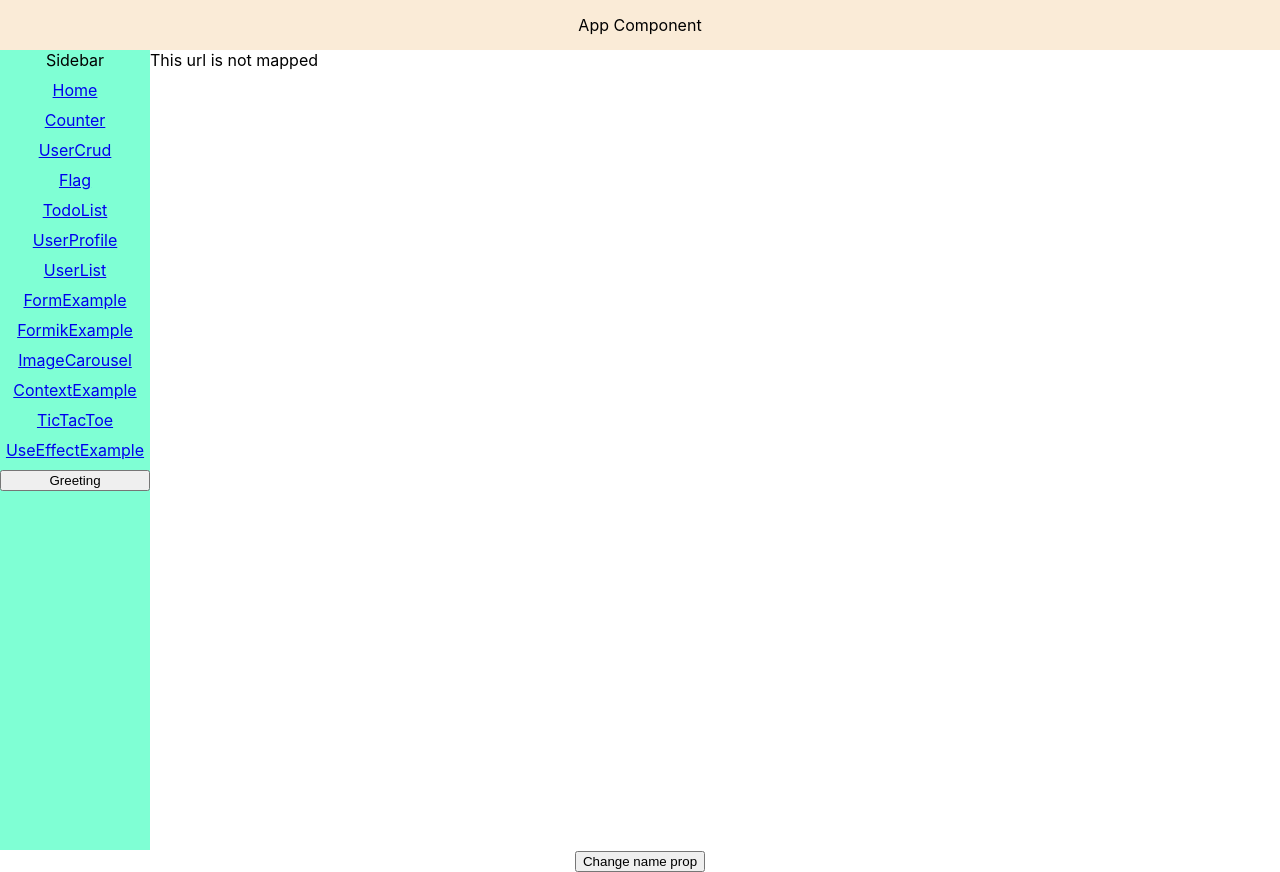
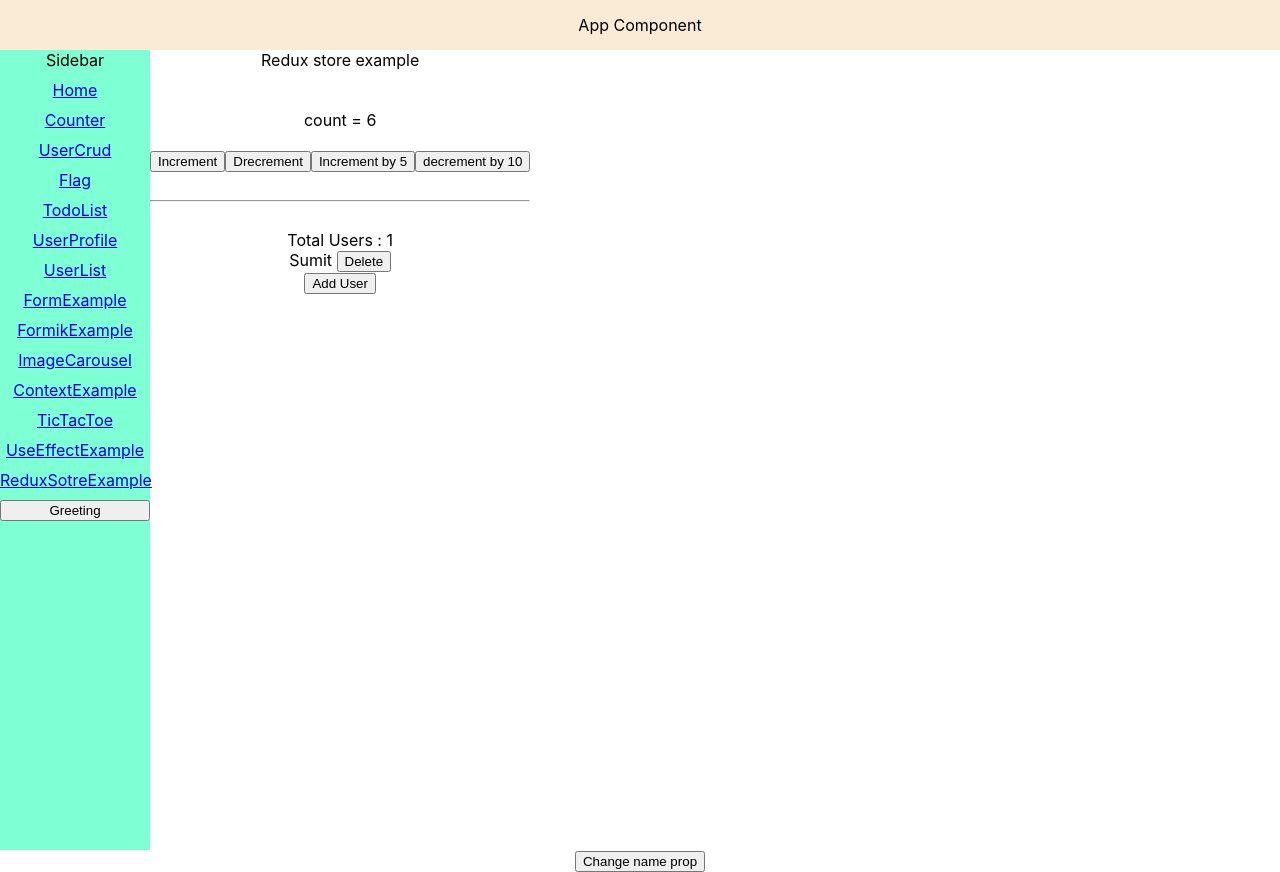
Before and after one commit to SumitDongare/react-practice, a React (Create React App) app: page /redux-example in a window 1280 px wide. Built offline with nearby package versions, Linux system fonts and the light colour scheme.

Commit message:
Redux-store is done with screenshot

```diff
--- a/package.json
+++ b/package.json
@@ -3,12 +3,14 @@
   "version": "0.1.0",
   "private": true,
   "dependencies": {
+    "@reduxjs/toolkit": "^2.2.7",
     "@testing-library/jest-dom": "^5.17.0",
     "@testing-library/react": "^13.4.0",
     "@testing-library/user-event": "^13.5.0",
     "formik": "^2.4.6",
     "react": "^18.3.1",
     "react-dom": "^18.3.1",
+    "react-redux": "^9.1.2",
     "react-router-dom": "^6.26.0",
     "react-scripts": "5.0.1",
     "web-vitals": "^2.1.4"
--- a/src/App.js
+++ b/src/App.js
@@ -15,6 +15,7 @@
 import UserCrudWrapper from './UserCrud/UserCrudWrapper';
 import TicTacToe from './TicTacToe/TicTacToe';
 import { Link, Route, Routes, useNavigate } from 'react-router-dom';
+import ReduxStoreExample from './Redux-Store/ReduxStoreExample';
 
 
 function App() {
@@ -45,6 +46,7 @@
           <Link to={'/context-example'}>ContextExample</Link>
           <Link to={'/tictactoe'}>TicTacToe</Link>
           <Link to={'/use-effect'}>UseEffectExample</Link>
+          <Link to={'/redux-example'}>ReduxSotreExample</Link>
           {/* <Link to={'/greeting-path'}>Greeting</Link> */}
           <button onClick={()=>{
              navigate("/greeting-path")
@@ -68,6 +70,7 @@
             <Route path='/context-example' element={<ContextExample></ContextExample>}></Route>
             <Route path='/tictactoe' element={<TicTacToe></TicTacToe>}></Route>
             <Route path='/use-effect' element={<UseEffectExample name={name}></UseEffectExample>}></Route>
+            <Route path='/redux-example' element={<ReduxStoreExample></ReduxStoreExample>}></Route>
 
             <Route path='*' element={<div>This url is not mapped</div>}></Route>
 
--- /dev/null
+++ b/src/Redux-Store/ReduxStoreExample.js
@@ -0,0 +1,80 @@
+import React from 'react'
+import { Provider, useDispatch, useSelector } from 'react-redux'
+import { store } from './store'
+import { decrement, decrementByAmount, increment, incrementByAmount } from './counterSlice'
+import { addUser, deleteUser } from './usersSlice'
+
+export default function ReduxStoreExample() {
+
+
+  return ( <Provider store={store}>
+    <div>
+      Redux store example
+    </div>
+
+    <ReduxCounterExample></ReduxCounterExample>
+    <br></br>
+    <hr></hr>
+    <br></br>
+    <ReduxUsersExample></ReduxUsersExample>
+
+  </Provider>
+  )
+}
+
+
+function ReduxCounterExample(){
+  const count = useSelector((state) => state.counter.count)
+  const dispatch = useDispatch()
+
+  return <div>
+    <br></br>
+    <br></br>
+     count = {count}
+     <br></br>
+     <br></br>
+     <button onClick={()=>{
+      dispatch(increment())
+     }}>Increment</button>
+
+     <button onClick={()=>{
+      dispatch(decrement())
+     }}>Drecrement</button>
+
+<button onClick={()=>{
+      dispatch(incrementByAmount(5))
+     }}>Increment by 5</button>
+
+<button onClick={()=>{
+      dispatch(decrementByAmount(10))
+     }}>decrement by 10</button>
+
+  </div>
+}
+
+function ReduxUsersExample(){
+  const users = useSelector((state) => state.users)
+  const dispatch = useDispatch()
+
+  const handleDelete = (userId)=>{
+    dispatch(deleteUser(userId))
+  }
+
+  return <div>
+    Total Users : {users.length}
+    {
+      users.map((user)=>{
+        return <div key={user.id}>{user.name} <button onClick={() => handleDelete(user.id)}>Delete</button> </div>
+      })
+    }
+
+    <button onClick={()=>{
+        dispatch(addUser({
+          id: users.length+1,
+          name : "Pranay" + users.length
+        }))
+    }}>Add User</button>
+
+
+  </div>
+}
--- /dev/null
+++ b/src/Redux-Store/counterSlice.js
@@ -0,0 +1,45 @@
+import { createSlice } from "@reduxjs/toolkit";
+
+const initialState = {
+
+    count : 6 ,
+
+}
+
+export const counterSlice = createSlice({
+    name : 'counter',
+    initialState,
+    reducers : {
+        increment : (state) => {
+            // Redux Toolkit allows us to write "mutating" logic in reducers. It
+            // doesn't actually mutate the state because it uses the Immer library,
+            // which detects changes to a "draft state" and produces a brand new
+            // immutable state based off those changes
+
+            state.count += 1
+
+        },
+        decrement : (state) => {
+            state.count -=1
+        },
+
+        incrementByAmount : (state, action) =>{
+            console.log(action)
+            state.count += action.payload
+
+        },
+
+        decrementByAmount : (state, action) =>{
+            console.log(action)
+            state.count -= action.payload
+
+        },
+
+    },
+
+})
+
+// Action creators are generated for each case reducer function
+export const { increment, decrement, incrementByAmount, decrementByAmount } = counterSlice.actions
+
+export default counterSlice.reducer
--- /dev/null
+++ b/src/Redux-Store/store.js
@@ -0,0 +1,11 @@
+import { configureStore } from "@reduxjs/toolkit";
+import counterReducer from "./counterSlice";
+import usersReducer from "./usersSlice"
+
+
+export const store = configureStore({
+    reducer : {
+        counter : counterReducer,
+        users:usersReducer
+    },
+})
--- /dev/null
+++ b/src/Redux-Store/usersSlice.js
@@ -0,0 +1,28 @@
+import { createSlice } from "@reduxjs/toolkit"
+
+
+const initialState = [
+    {
+        id: 1,
+        name : "Sumit"
+    }
+]
+
+export const usersSlice= createSlice({
+    name : 'users',
+    initialState,
+    reducers : {
+        addUser : (state, action) =>{
+            state.push(action.payload)
+        },
+
+        deleteUser : (state, action) =>{
+           return state.filter(user =>user.id !== action.payload )
+        }
+    }
+
+})
+
+export const {addUser, deleteUser } = usersSlice.actions
+
+export default usersSlice.reducer;
```
Also changed, not shown: screenshots/Screenshot 2024-08-08 202357.png (added), src/Redux-Store/notes.txt (added), 1 other file (tests, documents, lock files or other folders).
